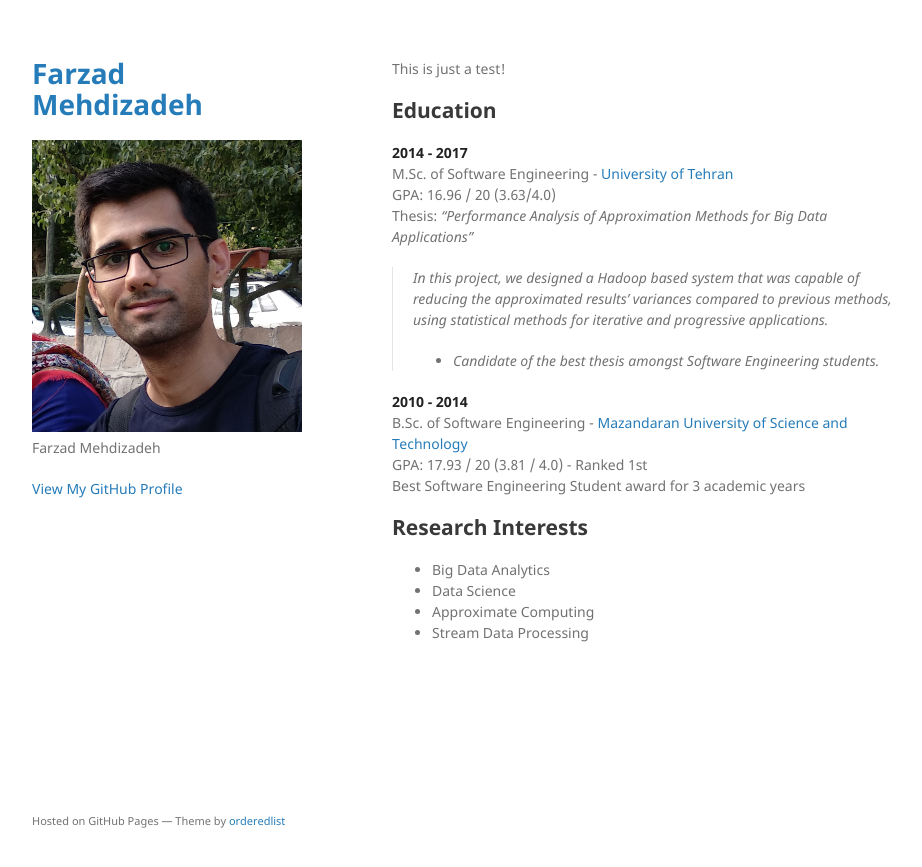
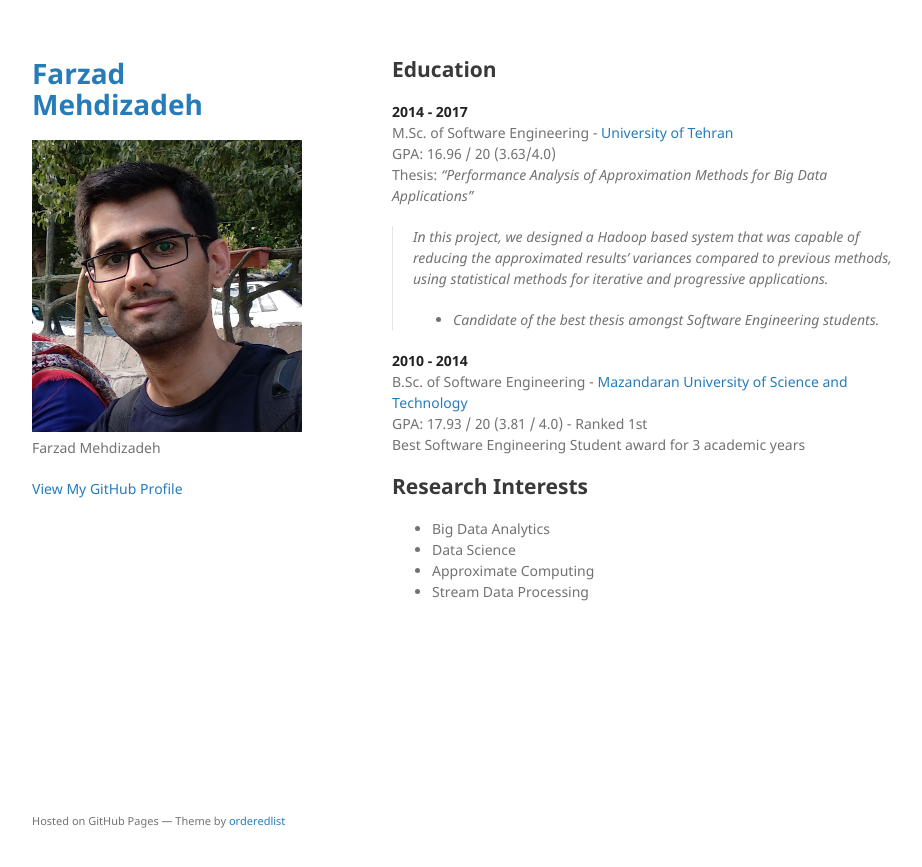
Before and after one commit to simplyfarzad/simplyfarzad.github.io, a Jekyll site: the page built from index.md, in a window 1280 px wide. Shown: the top 867 px of the page, without its empty margins (178-1100 px from the left). Built offline with Jekyll 4.4.1, drawn with Linux system fonts in a browser that asks for light colours; our own code applies the rules of GitHub Pages for plain Markdown files.

Commit message:
Update index.md

```diff
--- a/index.md
+++ b/index.md
@@ -1,8 +1,6 @@
 ---
 layout: default
 ---
-
-This is just a test!
 
 ## Education
 **2014 - 2017**\\
```
